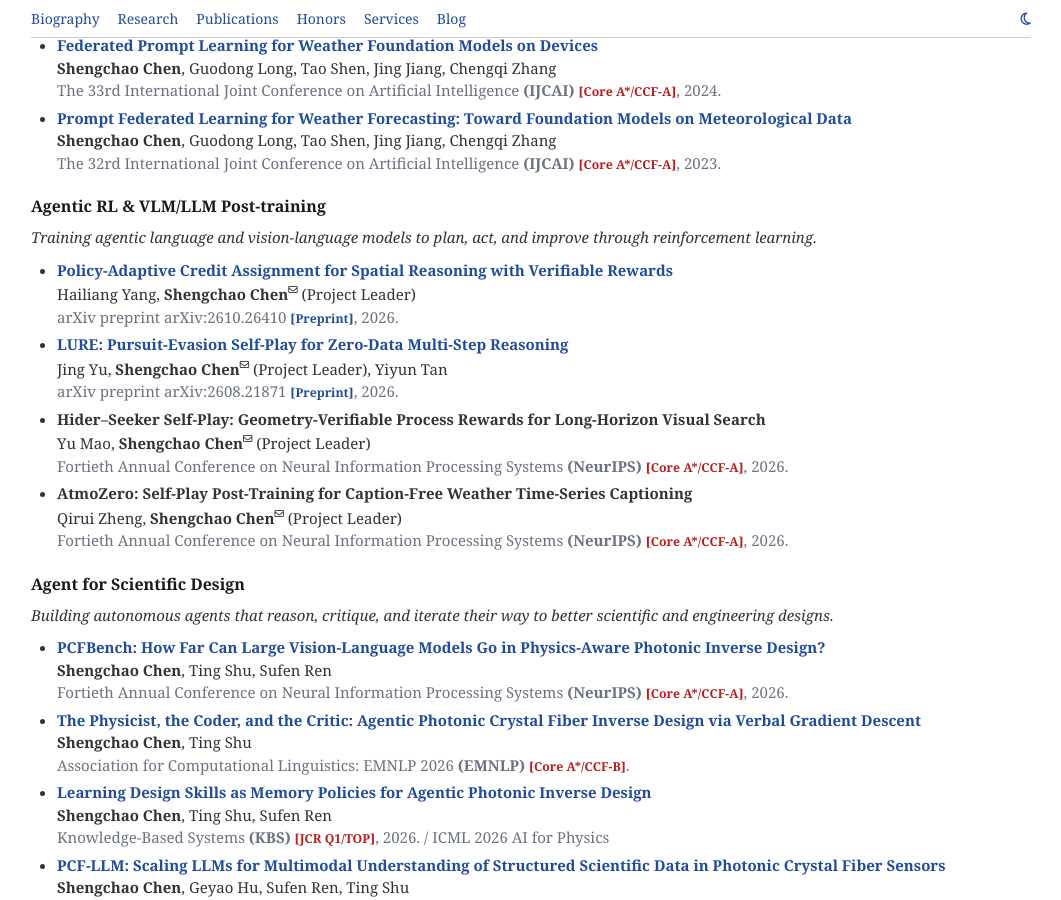
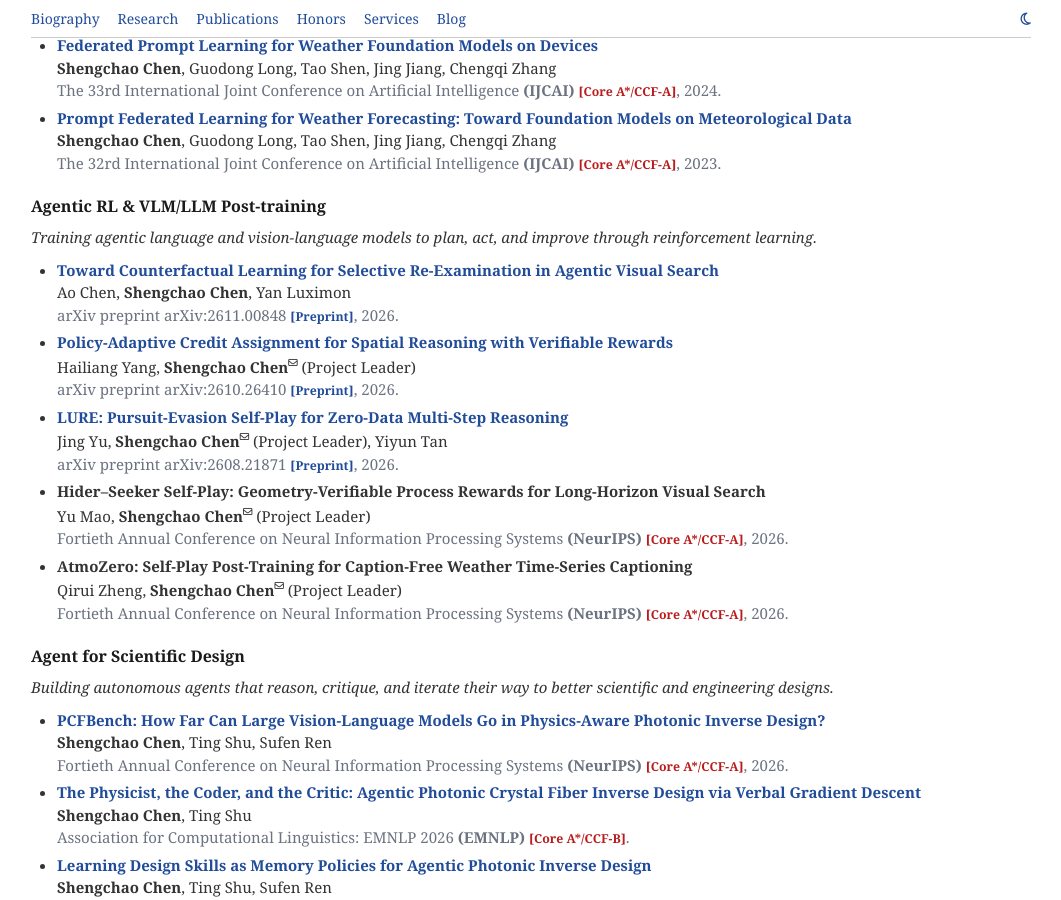
Before and after one commit to shengchaochen82/shengchaochen82.github.io, a Jekyll site: the page built from index.md, in a window 1280 px wide and 900 px high, scrolled down 1583 px. Shown: the whole window, without its empty margins (109-1170 px from the left). Built offline with Jekyll 4.4.1, drawn with Linux system fonts in a browser that asks for light colours.

Commit message:
Content: add counterfactual re-examination paper (arXiv:2611.00848)
Co-Authored-By: Claude Opus 5.5 <noreply@anthropic.com>

```diff
--- a/_data/publications.yml
+++ b/_data/publications.yml
@@ -97,6 +97,12 @@ agentic_rl:
   color: "#f59e0b"
   description: "Training agentic language and vision-language models to plan, act, and improve through reinforcement learning."
   papers:
+    - title: "Toward Counterfactual Learning for Selective Re-Examination in Agentic Visual Search"
+      authors: "Ao Chen, <strong>Shengchao Chen</strong>, Yan Luximon"
+      conference_short: arXiv
+      conference: "arXiv preprint arXiv:2611.00848 <span class='classic-tag-blue'>[Preprint]</span>, 2026."
+      pdf: "https://arxiv.org/abs/2611.00848"
+
     - title: "Policy-Adaptive Credit Assignment for Spatial Reasoning with Verifiable Rewards"
       authors: "Hailiang Yang, <strong>Shengchao Chen</strong><sup><i class='fa-regular fa-envelope fa-xs'></i></sup> (Project Leader)"
       conference_short: arXiv
```
